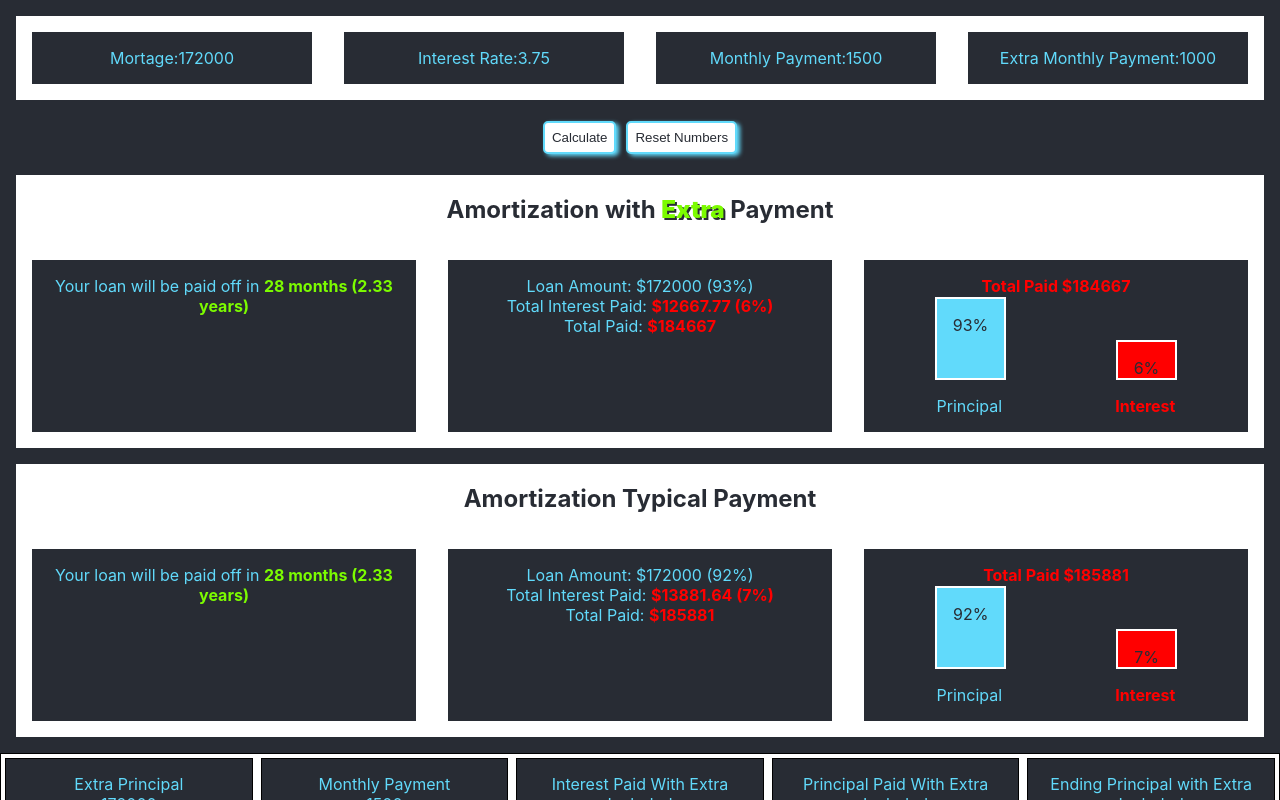
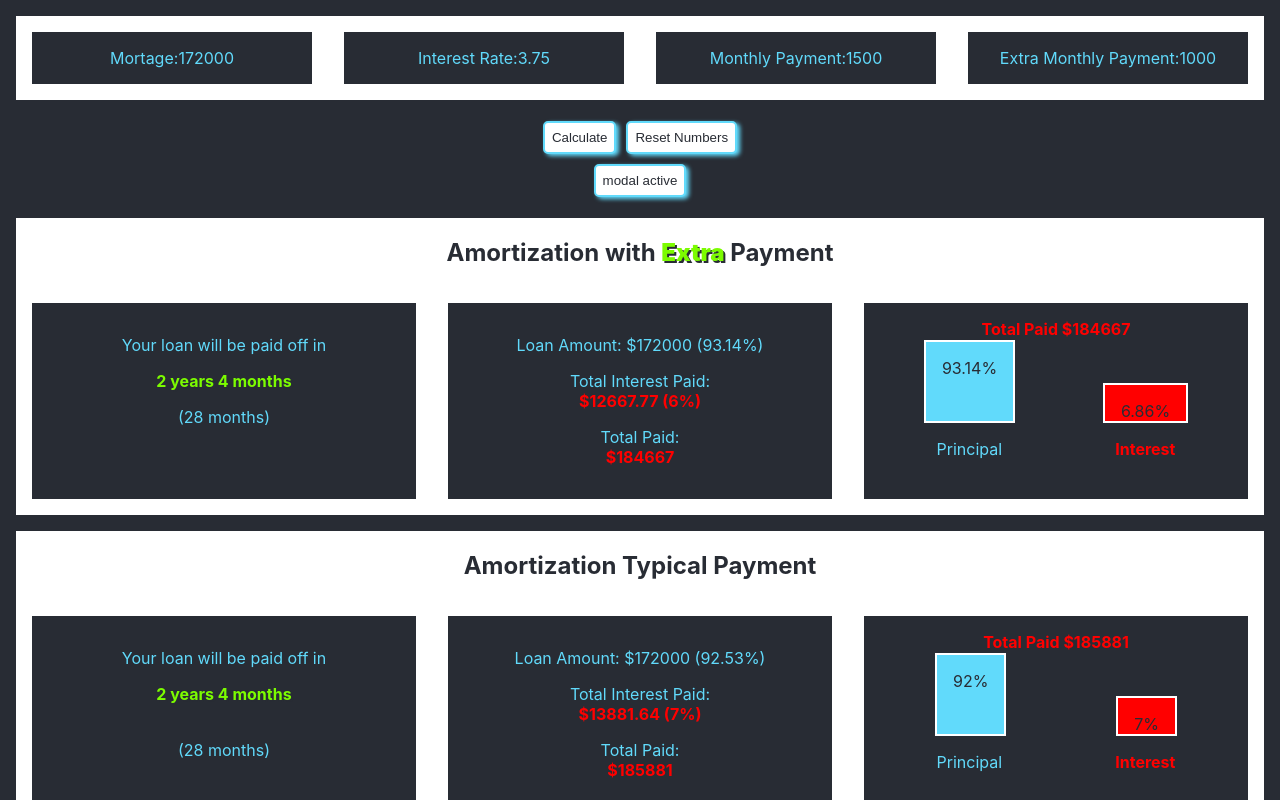
Before and after one commit to saykaren/LoanTest, a React (Create React App) app: page / in a window 1280 px wide. Both pictures are taken after a click on the button "Calculate". Shown: the top 800 px of the page. Built offline with nearby package versions, Linux system fonts and the light colour scheme.

Commit message:
Added modal, need to decide where it will live and input details

```diff
--- a/src/components/app/DataRevealed.js
+++ b/src/components/app/DataRevealed.js
@@ -1,4 +1,4 @@
-import React from 'react';
+import React, {useState} from 'react';
 import numberConverter from './numberConverter';
 
 const RevealData = ({
@@ -27,29 +27,68 @@ const RevealData = ({
   let extraInterestWidth = (extraCalcPaidToBank / extraTotalPaid) * 100;
   let extraPrincipalWidth = 100 - extraInterestWidth;
 
+  const calculateModalDetails = ()=>{
+    let savedYears = parseInt(interestPaidArray.length-extraInterestPaidArray.length)/12
+    let savedMonths = (interestPaidArray.length-extraInterestPaidArray.length) % 12;
+  }
+
+
+
+  // Modal
+  const [modal, setModal] = useState(false);
+
   return (
     <section>
+      <button
+
+          onClick={() => setModal(true)}
+      >
+        modal active
+      </button>
+      {modal && <div className="modal">
+        <h2 className="modal-header">
+          <span className='positiveLarge'>Savings!</span>
+          <button
+              className="modal-close"
+              onClick={()=>setModal(false)}
+          >
+            X
+          </button>
+        </h2>
+        <div className="modal-content">
+          <div className='amounts positive'>
+           XX years  Saved!
+          </div>
+          <div className='amounts positive'>
+
+            $XXXXX Saved
+          </div>
+
+        </div>
+      </div>}
       {extraInterestPaidArray.length > 0 && (
         <div className="dataForm">
           <h2 className="headerCalc">
             Amortization with <span className="positive">Extra</span> Payment
           </h2>
           <div className="dataSection">
-            Your loan will be paid off in{' '}
-            <span className="positive">
-              {extraInterestPaidArray.length} months (
-              {(extraInterestPaidArray.length / 12).toFixed(2)} years)
-            </span>
+            <div className='title'>
+            Your loan will be paid off in{' '}<br/>
+            <div className="positiveLarge">
+              {parseInt(extraInterestPaidArray.length / 12)} years {extraInterestPaidArray.length % 12} months
+            </div>
+            ({extraInterestPaidArray.length} months)
+            </div>
           </div>
           <div className="dataSection">
-            <div>
-              Loan Amount: ${mortgage} ({parseInt(extraPrincipalWidth)}%)
+            <div className='amounts'>
+              Loan Amount: ${mortgage} ({parseFloat(extraPrincipalWidth).toFixed(2)}%)
             </div>
-            <div>
+            <div className='amounts'>
               Total Interest Paid:{' '}
               <span className="negative">${extraCalcPaidToBank} ({parseInt(extraInterestWidth)}%)</span>
             </div>
-            <div>
+            <div className='amounts'>
 
             Total Paid:{' '}
             <span className="negative"> ${parseInt(extraTotalPaid)}</span>
@@ -71,7 +110,7 @@ const RevealData = ({
 
                   }}
               >
-                {parseInt(extraPrincipalWidth)}%
+                {parseFloat(extraPrincipalWidth).toFixed(2)}%
               </div>
               <div
                   id="interestPaid"
@@ -83,7 +122,7 @@ const RevealData = ({
                     color: '#282c34',
                   }}
               >
-                {parseInt(extraInterestWidth)}%
+                {parseFloat(extraInterestWidth).toFixed(2)}%
 
               </div>
 
@@ -102,21 +141,25 @@ const RevealData = ({
               Amortization Typical Payment
             </h2>
             <div className="dataSection">
+              <div className='title'>
+
               Your loan will be paid off in{' '}
-              <span className="positive">
-              {interestPaidArray.length} months (
-                {(interestPaidArray.length / 12).toFixed(2)} years)
-            </span>
+
+              <div className="positiveLarge">
+                {parseInt(interestPaidArray.length / 12)} years {interestPaidArray.length % 12} months
+            </div><br/>
+              ({interestPaidArray.length} months)
+              </div>
             </div>
             <div className="dataSection">
-              <div>
-                Loan Amount: ${mortgage} ({parseInt(principalWidth)}%)
+              <div className='amounts'>
+                Loan Amount: ${mortgage} ({parseFloat(principalWidth).toFixed(2)}%)
               </div>
-              <div>
+              <div className='amounts'>
                 Total Interest Paid:{' '}
                 <span className="negative">${paidToBank} ({parseInt(interestWidth)}%)</span>
               </div>
-              <div>
+              <div className='amounts'>
 
                 Total Paid:{' '}
                 <span className="negative"> ${parseInt(totalPaid)}</span>
--- a/src/styling/App1.scss
+++ b/src/styling/App1.scss
@@ -140,9 +140,41 @@ button{
   text-shadow: 2px 2px $primary-color;
 }
 
+.positiveLarge {
+  color: lawngreen;
+  font-weight: bolder;
+  text-shadow: 2px 2px $primary-color;
+  margin: 1em;
+}
+
 .growGraph {
   display: flex;
   height: 100px;
   justify-content: space-around;
   align-items: flex-end;
 }
+
+.amounts {
+  margin: 1em;
+  display: flex;
+  flex-direction: column;
+  justify-content: left;
+}
+
+.title {
+  margin: 1em;
+}
+
+.modal{
+  position: fixed;
+  background-color: $primary-color;
+  border: 3px solid white;
+  box-shadow: -2rem 2rem 2rem rgba(white, 0.2);
+  opacity: 0.95;
+  border-radius: 12px;
+  padding: 1rem;
+  z-index: 1;
+  top: 50%;
+  left: 50%;
+  transform: translate(-50%, -50%);
+}
```
Also changed, not shown: src/components/app/App.js (+30 -0 lines).
